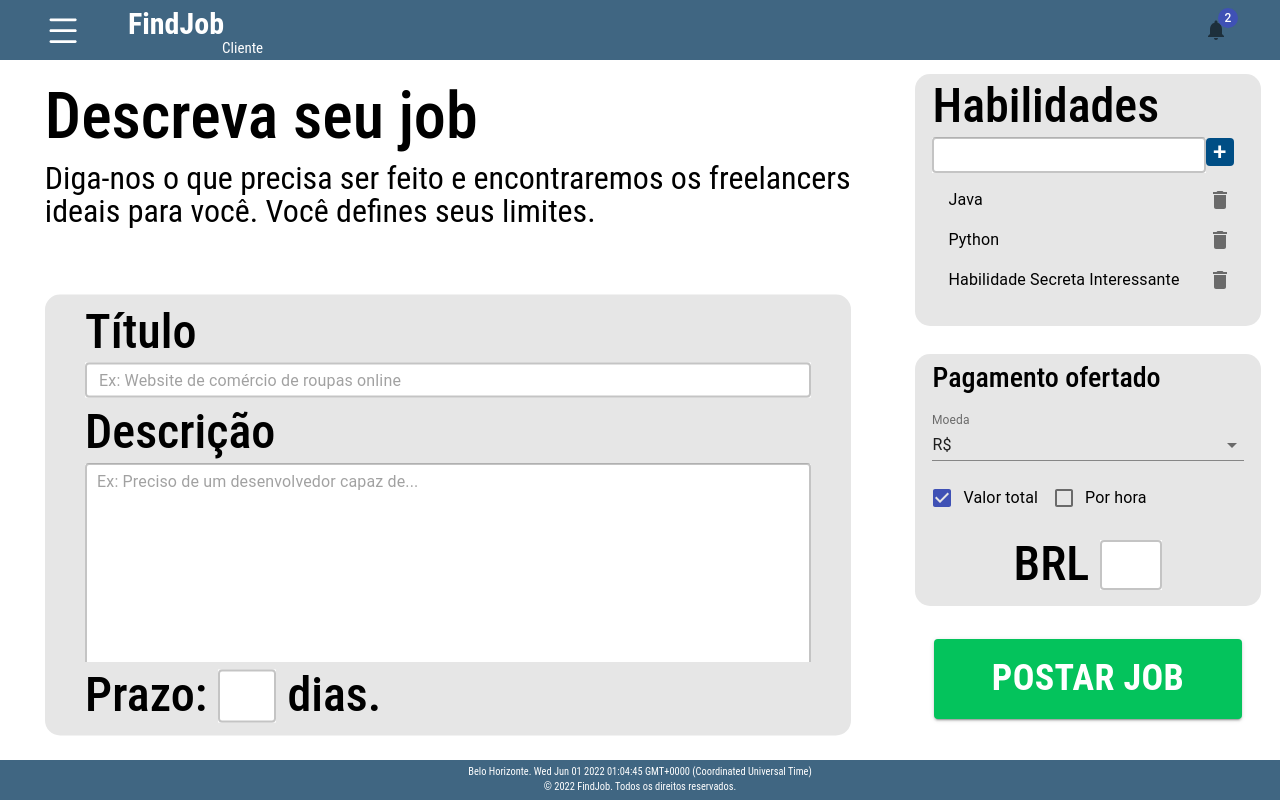
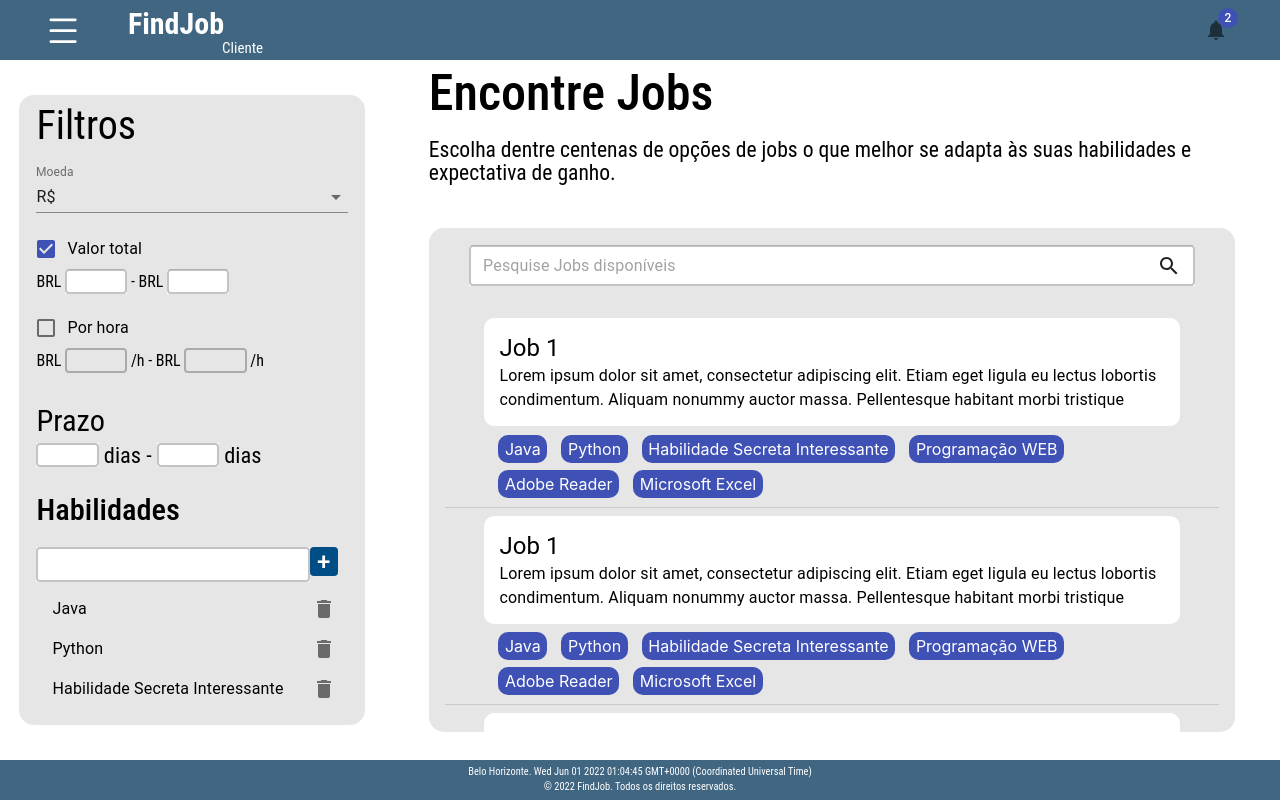
Before and after one commit to vitorricoy/FindJob---Projeto-PDS, a React (Create React App) app in the folder frontend/: page / in a window 1280 px wide. Built offline with nearby package versions, Linux system fonts and the light colour scheme.

Commit message:
Ajuste tela Listar Jobs p/ mais resoluções de tela

```diff
--- a/frontend/src/App.tsx
+++ b/frontend/src/App.tsx
@@ -12,7 +12,7 @@ import { ClientJobView } from './components/ClientJobView/ClientJobView';
 function App() {
   return (
     <div>
-      <CreateJob />
+      <JobsList />
     </div>
   );
 }
--- a/frontend/src/components/CreateJob/styles.tsx
+++ b/frontend/src/components/CreateJob/styles.tsx
@@ -251,7 +251,6 @@ export const SkillField = styled(TextField)`
     & .MuiFormControl-root {
         width: 10vh;
     }
-
 `;
 
 export const StyledAddSkillButton = styled(Button)`
@@ -354,5 +353,9 @@ export const StyledList = styled(MuiList)`
         padding-bottom: 0 !important;
     }
 
+    & .MuiIconButton-root {
+        padding: 1vh !important;
+    }
+
     padding-top: 0 !important;
 `;
--- a/frontend/src/components/JobsList/JobsList.tsx
+++ b/frontend/src/components/JobsList/JobsList.tsx
@@ -25,6 +25,7 @@ import {
     Skills3,
     SkillsDiv,
     StyledAddSkillButton,
+    StyledList,
 } from "./styles";
 import { LeftDiv } from "../CreateJob/styles";
 import { Checkbox, Divider, FormControlLabel, IconButton, InputAdornment, List, ListItem, ListItemText, MenuItem, TextField, Typography } from "@material-ui/core";
@@ -174,7 +175,7 @@ export function JobsList () {
                                 >+</StyledAddSkillButton>
                             </Skills2>
                             <Skills3>
-                                <List dense={true}>
+                                <StyledList dense={true}>
                                     {abilities.map(ability => {
                                         return(
                                             <ListItem>
@@ -189,7 +190,7 @@ export function JobsList () {
                                             </ListItem>
                                         )}
                                     )}
-                                </List>
+                                </StyledList>
                             </Skills3>
                         </Filters7>
                     </GrayPaper>
--- a/frontend/src/components/JobsList/styles.tsx
+++ b/frontend/src/components/JobsList/styles.tsx
@@ -1,5 +1,6 @@
-import { Button, ListItem, TextField } from "@material-ui/core";
+import { Button, TextField } from "@material-ui/core";
 import styled from "styled-components";
+import MuiList from '@mui/material/List';
 
 export const Container = styled.div`
     height: 100vh;
@@ -10,7 +11,7 @@ export const Container = styled.div`
 `;
 
 export const Body = styled.div`
-    height: 85%;
+    height: 87.5vh;
     display: flex;
 `;
 
@@ -58,8 +59,8 @@ export const FindJobsBottom = styled.div`
     font-family: 'Roboto Condensed', sans-serif;
     font-style: normal;
     font-weight: 400;
-    font-size: 27px;
-    line-height: 32px;
+    font-size: 2.7vh;
+    line-height: 2.9vh;
 
     color: #000000;
 `;
@@ -73,8 +74,8 @@ export const Filters1 = styled.div`
     font-family: 'Roboto Condensed', sans-serif;
     font-style: normal;
     font-weight: 400;
-    font-size: 35px;
-    line-height: 41px;
+    font-size: 5vh;
+    line-height: 6vh;
 
     color: #000000;
 `;
@@ -93,8 +94,8 @@ export const Filters3 = styled.div`
     font-family: 'Roboto Condensed', sans-serif;
     font-style: normal;
     font-weight: 400;
-    font-size: 24px;
-    line-height: 29px;
+    font-size: 2vh;
+    line-height: 3vh;
 
     color: #000000;
 `;
@@ -103,13 +104,13 @@ export const Filters4 = styled.div`
     margin: auto;
     width: 90%;
     height: 15%;
-    margin-bottom: 5%;
+    margin-block: 1%;
 
     font-family: 'Roboto Condensed', sans-serif;
     font-style: normal;
     font-weight: 400;
-    font-size: 24px;
-    line-height: 29px;
+    font-size: 2vh;
+    line-height: 3vh;
 
     color: #000000;
 `;
@@ -122,8 +123,8 @@ export const Filters5 = styled.div`
     font-family: 'Roboto Condensed', sans-serif;
     font-style: normal;
     font-weight: 400;
-    font-size: 25px;
-    line-height: 29px;
+    font-size: 3.8vh;
+    line-height: 4vh;
 
     color: #000000;
 `;
@@ -137,16 +138,14 @@ export const Filters6 = styled.div`
     font-family: 'Roboto Condensed', sans-serif;
     font-style: normal;
     font-weight: 400;
-    font-size: 25px;
-    line-height: 29px;
+    font-size: 2.8vh;
+    line-height: 3vh;
 
     color: #000000;
 `;
 
 export const Filters7 = styled.div`
-    margin: auto;
-    width: 90%;
-    height: 36%;
+    height: 35%;
 `;
 
 export const CurrencyTextField = styled(TextField)`
@@ -165,28 +164,45 @@ export const CurrencyTextField = styled(TextField)`
     & .MuiOutlinedInput-input {
         height: 8px;
     }
+
+    & .MuiOutlinedInput-inputMarginDense {
+        padding-top: 1vh;
+        padding-bottom: 1vh;
+    }
+
+    & .MuiOutlinedInput-input {
+        padding: 1vh 1vh;
+    }
 `;
 
 export const Skills1 = styled.div`
-    height: 14.5%;
-    margin-top: 5%;
-    margin-bottom: 1%;
+    height: 22.5%;
+    padding-top: 2%;
+    width: 90%;
+    margin: auto;
+    padding-bottom: 1%;
 
     font-family: 'Roboto Condensed', sans-serif;
     font-style: normal;
     font-weight: 500;
-    font-size: 25px;
-    line-height: 29px;
+    font-size: 3.8vh;
+    line-height: 4vh;
     color: #000000;
 `;
 
 export const Skills2 = styled.div`
-    height: 17%;
+    padding-bottom: 2%;
+    width: 90%;
+    margin-inline: 5% 0;
+    display: flex;
 `;
 
 export const Skills3 = styled.div`
     height: 50%;
-    overflow-y: scroll;
+    width: 90%;
+    margin: auto;
+
+    overflow-y: auto;
 `;
 
 export const SkillField = styled(TextField)`
@@ -201,14 +217,23 @@ export const SkillField = styled(TextField)`
             border-width: 2px;
         }
     }
+
+    & .MuiOutlinedInput-inputMarginDense {
+        padding-top: 1vh;
+        padding-bottom: 1vh;
+    }
+
+    & .MuiFormControl-root {
+        width: 10vh;
+    }
 `;
 
 export const StyledAddSkillButton = styled(Button)`
     background-color: #004E85 !important;
-    height: 28px !important;
-    min-width: 28px !important;
-    max-width: 28px !important;
-    padding: 18px 18px !important;
+    height: 2.5vh !important;
+    min-width: 2.5vh !important;
+    max-width: 2.5vh !important;
+    padding: 1.8vh 1.8vh !important;
 
     .MuiButton-label {
         color: #FFFFFF;
@@ -255,3 +280,16 @@ export const SkillsDiv = styled.div`
     display: flex;
     flex-flow: wrap;
 `;
+
+export const StyledList = styled(MuiList)`
+    & .MuiListItem-root {
+        padding-top: 0 !important;
+        padding-bottom: 0 !important;
+    }
+
+    padding-top: 0 !important;
+
+    & .MuiIconButton-root {
+        padding: 1vh !important;
+    }
+`;
```
